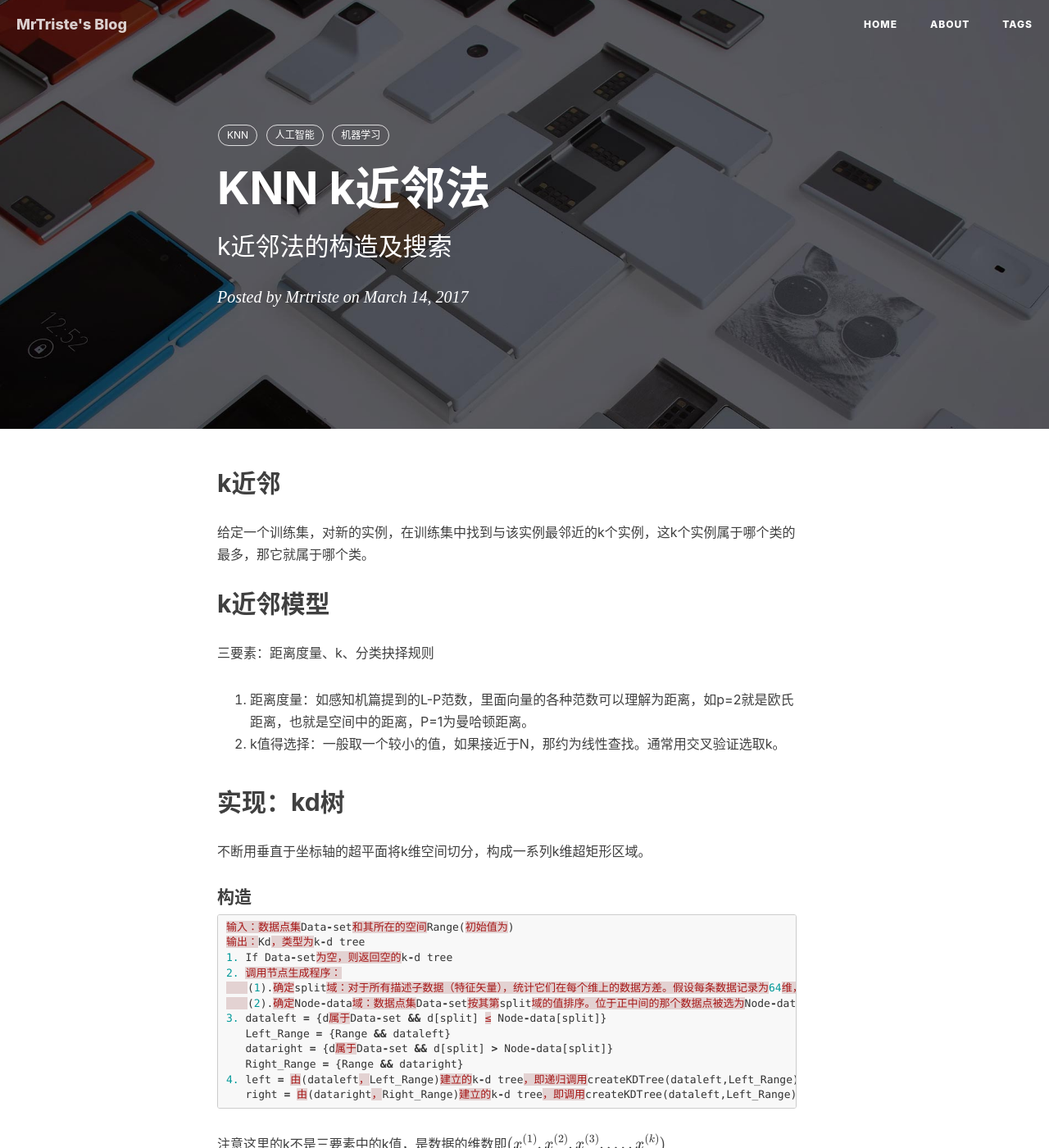
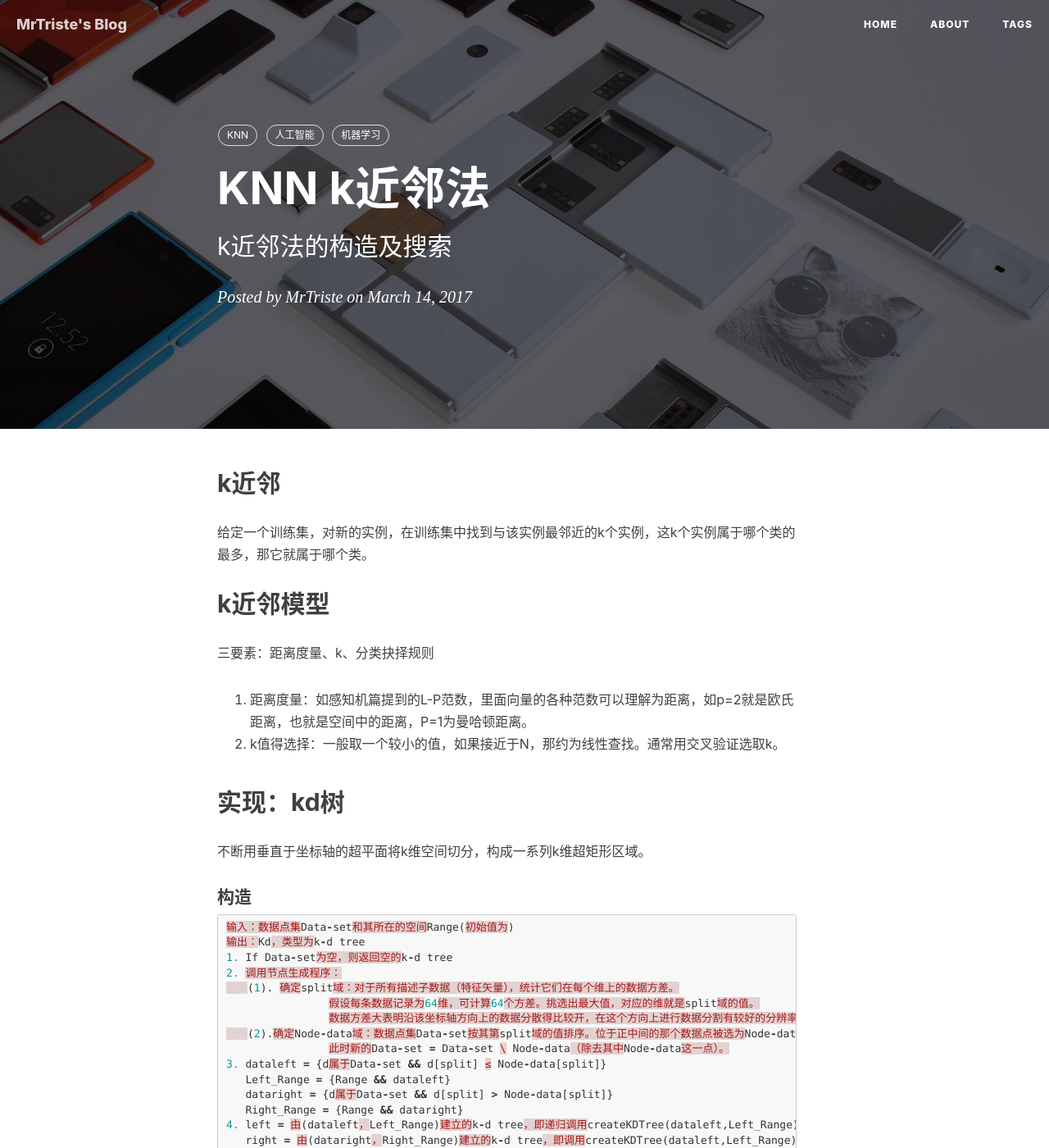
Before and after one commit to Mrtriste/Mrtriste.github.io, a Jekyll site: the page built from _posts/2017-3-14-KNN-k近邻.markdown, in a window 1280 px wide and 1400 px high. Shown: the whole window at 82% size. Built offline with Jekyll 4.4.1, drawn with Linux system fonts in a browser that asks for light colours; nearby versions of some CDN libraries; formulas are drawn with MathJax 3; comment, search, counter and statistics services are not loaded.

Commit message:
update 3-14 KNN

```diff
--- a/_posts/2017-3-14-KNN-k近邻.markdown
+++ b/_posts/2017-3-14-KNN-k近邻.markdown
@@ -3,7 +3,7 @@ layout:     post
 title:      "KNN k近邻法"
 subtitle:   "k近邻法的构造及搜索"
 date:       2017-03-14
-author:     "Mrtriste"
+author:     "MrTriste"
 header-img: "img/post-bg-js-module.jpg"
 tags:
     - KNN
@@ -39,8 +39,11 @@ tags:
 输出：Kd，类型为k-d tree
 1. If Data-set为空，则返回空的k-d tree
 2. 调用节点生成程序：
-　　(1).确定split域：对于所有描述子数据（特征矢量），统计它们在每个维上的数据方差。假设每条数据记录为64维，可计算64个方差。挑选出最大值，对应的维就是split域的值。数据方差大表明沿该坐标轴方向上的数据分散得比较开，在这个方向上进行数据分割有较好的分辨率；
-　　(2).确定Node-data域：数据点集Data-set按其第split域的值排序。位于正中间的那个数据点被选为Node-data。此时新的Data-set = Data-set \ Node-data（除去其中Node-data这一点）。
+　　(1). 确定split域：对于所有描述子数据（特征矢量），统计它们在每个维上的数据方差。
+		假设每条数据记录为64维，可计算64个方差。挑选出最大值，对应的维就是split域的值。
+		数据方差大表明沿该坐标轴方向上的数据分散得比较开，在这个方向上进行数据分割有较好的分辨率；
+　　(2).确定Node-data域：数据点集Data-set按其第split域的值排序。位于正中间的那个数据点被选为Node-data。
+		此时新的Data-set = Data-set \ Node-data（除去其中Node-data这一点）。
 3. dataleft = {d属于Data-set && d[split] ≤ Node-data[split]}
    Left_Range = {Range && dataleft}
    dataright = {d属于Data-set && d[split] > Node-data[split]}
```
